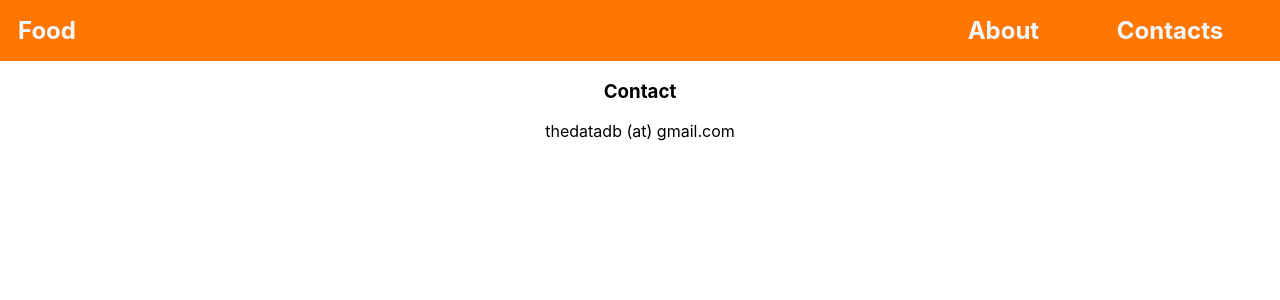
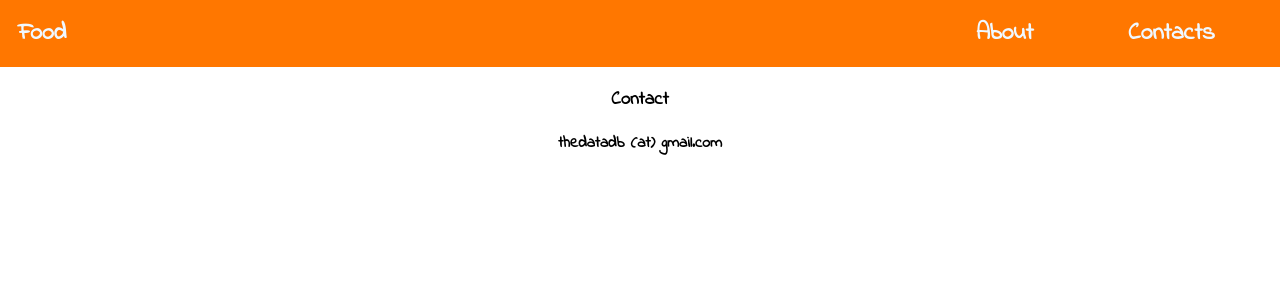
Before and after one commit to Smetank0105/react_pd_411_8, a React (Create React App) app: page /contacts in a window 1280 px wide. Shown: the top 300 px of the page. Built offline with nearby package versions, Linux system fonts and the light colour scheme.

Commit message:
add fonts

```diff
--- a/public/index.html
+++ b/public/index.html
@@ -24,6 +24,9 @@
       work correctly both with client-side routing and a non-root public URL.
       Learn how to configure a non-root public URL by running `npm run build`.
     -->
+    <link rel="preconnect" href="https://fonts.googleapis.com">
+    <link rel="preconnect" href="https://fonts.gstatic.com" crossorigin>
+    <link href="https://fonts.googleapis.com/css2?family=Indie+Flower&display=swap" rel="stylesheet">
     <title>React App</title>
   </head>
   <body>
--- a/src/index.css
+++ b/src/index.css
@@ -1,10 +1,13 @@
 body {
   margin: 0;
-  font-family: -apple-system, BlinkMacSystemFont, 'Segoe UI', 'Roboto', 'Oxygen',
+  /* font-family: -apple-system, BlinkMacSystemFont, 'Segoe UI', 'Roboto', 'Oxygen',
     'Ubuntu', 'Cantarell', 'Fira Sans', 'Droid Sans', 'Helvetica Neue',
     sans-serif;
   -webkit-font-smoothing: antialiased;
-  -moz-osx-font-smoothing: grayscale;
+  -moz-osx-font-smoothing: grayscale; */
+  font-family: "Indie Flower", cursive;
+  font-weight: 600;
+  font-style: normal;
 }
 
 code {
```
